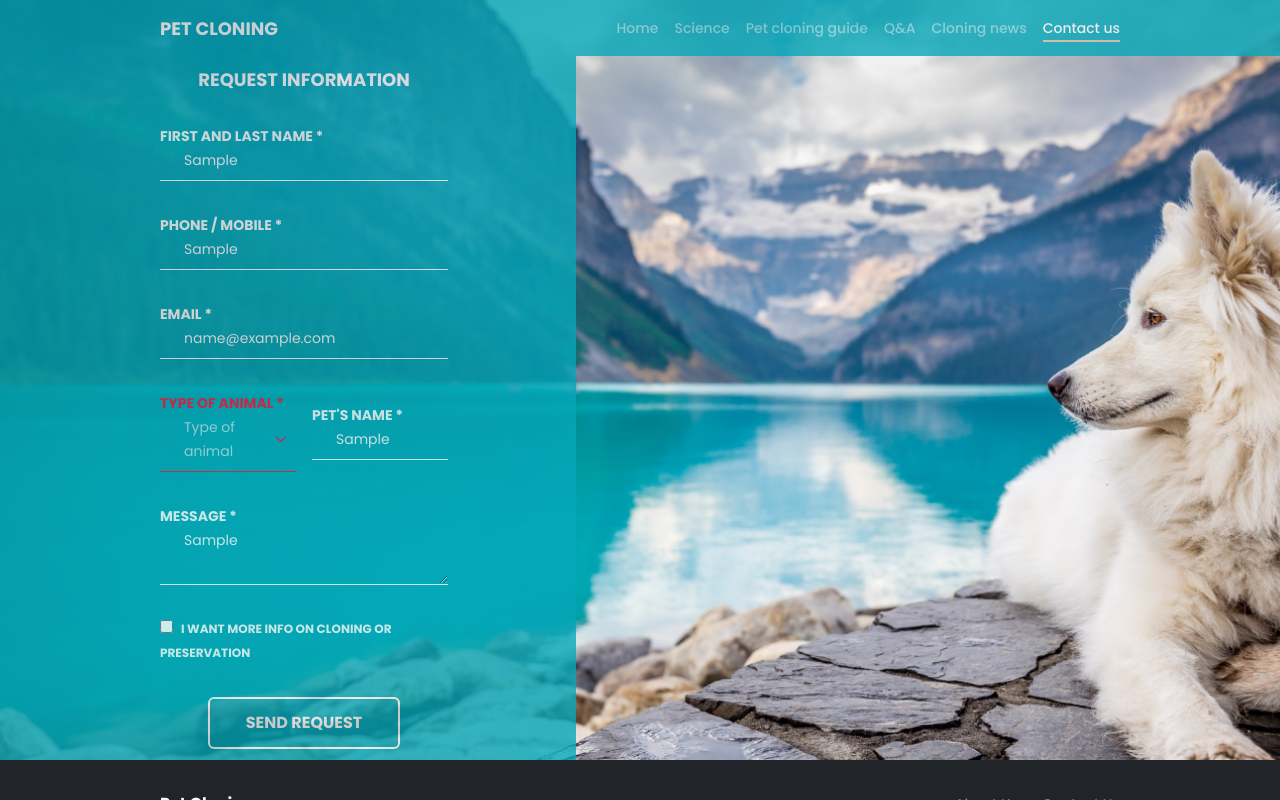
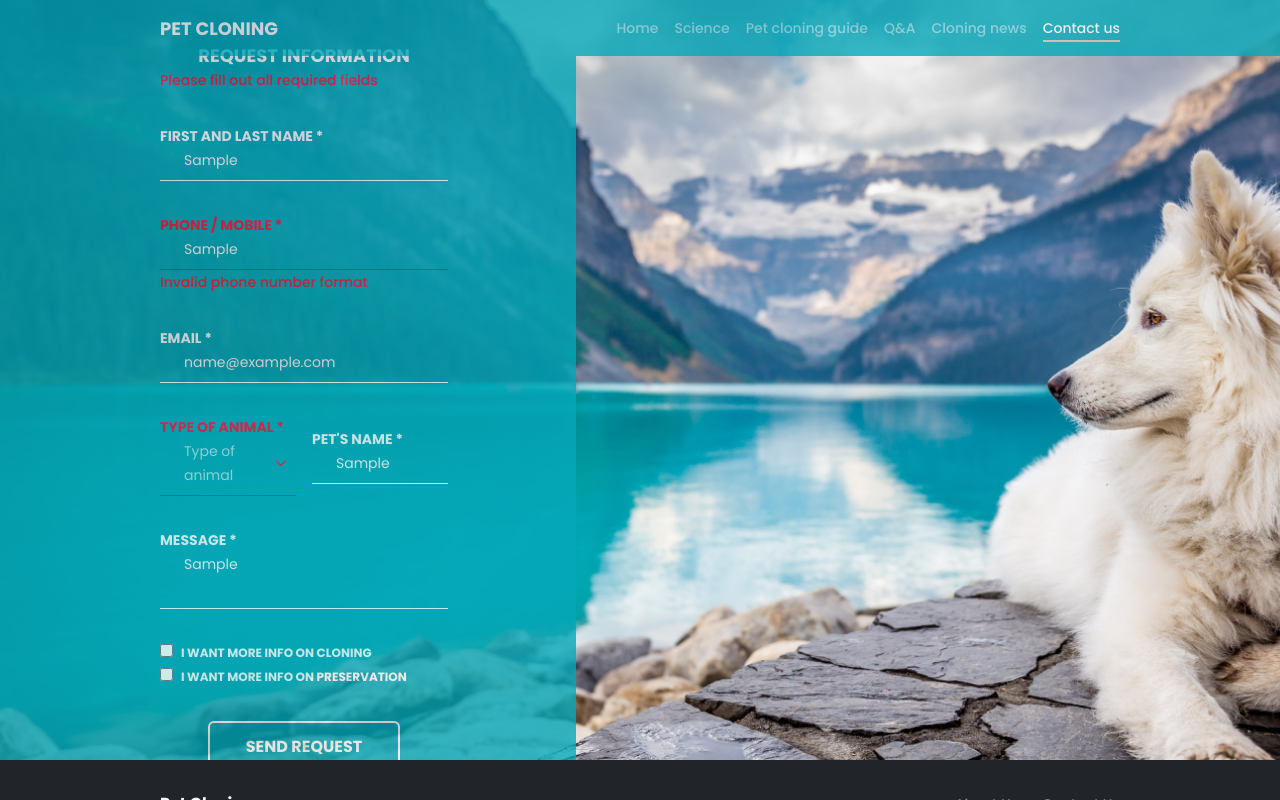
Before and after one commit to val2cak/pet-cloning, a Next.js app: page /contact-us in a window 1280 px wide. Both pictures are taken after typing "Sample", "Sample", "name@example.com", "Sample", "Sample" into the empty fields and a click on the button "SEND REQUEST". Shown: the top 800 px of the page. Built offline with nearby package versions, Linux system fonts and the light colour scheme.

Commit message:
adding validations

```diff
--- a/components/Input/Input.tsx
+++ b/components/Input/Input.tsx
@@ -8,6 +8,7 @@ interface Props {
   name: string;
   required: boolean;
   errors?: FieldError;
+  validations?: Record<string, any>;
 }
 
 const Input: FC<Props> = ({
@@ -17,6 +18,7 @@ const Input: FC<Props> = ({
   name,
   required,
   errors,
+  validations,
 }) => {
   return (
     <div className='flex flex-col items-start justify-center text-light flex-1 w-full'>
@@ -28,8 +30,12 @@ const Input: FC<Props> = ({
           errors ? 'border-red' : 'border-light'
         }`}
         placeholder={placeholder}
-        {...register(name, { required: required })}
+        {...register(name, { required: required, ...validations })}
       />
+
+      {errors && (
+        <div className='text-red text-sm font-medium'>{errors.message}</div>
+      )}
     </div>
   );
 };
--- a/components/TextArea/TextArea.tsx
+++ b/components/TextArea/TextArea.tsx
@@ -1,4 +1,4 @@
-import { FC } from 'react';
+import { FC, useState } from 'react';
 import { FieldError, UseFormRegister } from 'react-hook-form';
 
 interface Props {
@@ -8,6 +8,7 @@ interface Props {
   name: string;
   required: boolean;
   errors?: FieldError;
+  validations?: Record<string, any>;
 }
 
 const TextArea: FC<Props> = ({
@@ -17,6 +18,7 @@ const TextArea: FC<Props> = ({
   name,
   required,
   errors,
+  validations,
 }) => {
   return (
     <div className='flex flex-col items-start justify-center text-light flex-1 w-full'>
@@ -24,12 +26,15 @@ const TextArea: FC<Props> = ({
         {label} *
       </div>
       <textarea
-        className={`w-full border-b focus:outline-none box-border m-0 pl-6 pb-2 bg-transparent text-sm font-normal placeholder:text-light placeholder:opacity-70 placeholder:text-sm placeholder:font-normal ${
+        className={`resize-none w-full border-b focus:outline-none box-border m-0 pl-6 pb-2 bg-transparent text-sm font-normal placeholder:text-light placeholder:opacity-70 placeholder:text-sm placeholder:font-normal ${
           errors ? 'border-red' : 'border-light'
         }`}
         placeholder={placeholder}
-        {...register(name, { required: required })}
+        {...register(name, { required: required, ...validations })}
       />
+      {errors && (
+        <div className='text-red text-sm font-medium'>{errors.message}</div>
+      )}
     </div>
   );
 };
--- a/locales/en.ts
+++ b/locales/en.ts
@@ -4,7 +4,13 @@ export default {
     dog: 'Dog',
     cat: 'Cat',
     horse: 'Horse',
-    requiredField: 'This field is required',
+  },
+  validations: {
+    requiredFields: 'Please fill out all required fields',
+    phoneFormat: 'Invalid phone number format',
+    emailFormat: 'Invalid email format',
+    unsavedChanges:
+      'You have not saved your changes. Are you sure you want to leave the page?',
   },
   navigation: {
     home: 'Home',
@@ -385,13 +391,14 @@ journey.`,
   },
   contactUs: {
     title: 'Request information',
-    nameAndSurname: 'First and last name',
+    name: 'First and last name',
     phoneMobile: 'Phone / Mobile',
     email: 'Email',
     message: 'Message',
     petName: `Pet's name`,
     animalType: 'Type of animal',
-    moreInfo: 'I want more info on cloning or preservation',
+    cloningInfo: 'I want more info on cloning',
+    preservationInfo: 'I want more info on preservation',
     buttonText: 'Send request',
   },
   footer: {
--- a/locales/hr.ts
+++ b/locales/hr.ts
@@ -4,7 +4,13 @@ export default {
     dog: 'Pas',
     cat: 'Mačka',
     horse: 'Konj',
-    requiredField: 'Ovo polje je obavezno',
+  },
+  validations: {
+    requiredFields: 'Molimo ispunite sva obavezna polja',
+    phoneFormat: 'Nevažeći format telefonskog broja',
+    emailFormat: 'Nevažeći format e-pošte',
+    unsavedChanges:
+      'Niste spremili promjene. Sigurno želite napustiti stranicu?',
   },
   navigation: {
     home: 'Naslovna',
@@ -348,7 +354,7 @@ export default {
   },
   contactUs: {
     title: 'Obrazac za upit',
-    nameAndSurname: 'Ime i prezime',
+    name: 'Ime i prezime',
     phoneMobile: 'Telefon / Mobitel',
     email: 'E-pošta',
     message: 'Poruka',
--- a/pages/api/email.ts
+++ b/pages/api/email.ts
@@ -13,11 +13,12 @@ export default async function handler(
     try {
       const {
         email,
-        nameAndSurname,
+        name,
         phoneMobile,
         message,
         animalType,
-        moreInfo,
+        cloningInfo,
+        preservationInfo,
         petName,
       }: FormData = req.body;
 
@@ -34,7 +35,7 @@ export default async function handler(
         to: process.env.MY_EMAIL,
         subject: 'Pet cloning',
         text: `
-        Name and surname: ${nameAndSurname}
+        First and last name: ${name}
         Phone/Mobile: ${phoneMobile}
         Email: ${email}
         Type of animal: ${
@@ -42,7 +43,8 @@ export default async function handler(
         }
         What is your pet's name?: ${petName}
         Message: ${message}
-        I want more info on cloning or preservation?: ${moreInfo ? 'Yes' : 'No'}
+        I want more info on cloning: ${cloningInfo ? 'Yes' : 'No'}
+        I want more info on preservation: ${preservationInfo ? 'Yes' : 'No'}
         `,
       };
 
--- a/pages/contact-us/components/Form/Form.tsx
+++ b/pages/contact-us/components/Form/Form.tsx
@@ -9,21 +9,24 @@ import { animalTypes } from '../../../../constants/AnimalTypes';
 import { FormData, Lookup } from '../../../../types/typeDefinitions';
 import DropdownElement from '../../../../components/DropdownElement/DropdownElement';
 import Checkbox from '../../../../components/Checkbox/Checkbox';
+import { useEffect } from 'react';
 
 const Form = () => {
   const {
     title,
-    nameAndSurname,
+    name,
     phoneMobile,
     email,
     message,
     petName,
     animalType,
-    moreInfo,
+    cloningInfo,
+    preservationInfo,
     buttonText,
   } = translate.contactUs;
 
-  const { requiredField } = translate.common;
+  const { requiredFields, phoneFormat, emailFormat, unsavedChanges } =
+    translate.validations;
 
   const {
     control,
@@ -35,9 +38,25 @@ const Form = () => {
   } = useForm<FormData>({
     mode: 'onChange',
     defaultValues: {
-      moreInfo: false,
+      cloningInfo: false,
+      preservationInfo: false,
     },
   });
+
+  useEffect(() => {
+    const handleBeforeUnload = (event) => {
+      if (isDirty) {
+        event.preventDefault();
+        event.returnValue = unsavedChanges;
+      }
+    };
+
+    window.addEventListener('beforeunload', handleBeforeUnload);
+
+    return () => {
+      window.removeEventListener('beforeunload', handleBeforeUnload);
+    };
+  }, [isDirty]);
 
   async function onSubmit(data: FormData) {
     try {
@@ -48,20 +67,31 @@ const Form = () => {
     }
   }
 
+  const isRequiredFieldMissing = Object.keys(errors).some(
+    (key) => errors[key]?.type === 'required'
+  );
+
   return (
     <form
       onSubmit={handleSubmit(onSubmit)}
       className='py-16 pl-40 pr-32 h-full bg-primary w-[45%] opacity-80 text-light flex flex-col justify-center items-center gap-8'
     >
-      <div className='text-md font-bold uppercase'>{title}</div>
+      <div className='w-full'>
+        <div className='text-md font-bold uppercase flex justify-center'>
+          {title}
+        </div>
+        {isRequiredFieldMissing && (
+          <div className='text-red text-sm font-medium'>{requiredFields}</div>
+        )}
+      </div>
       <div className='flex flex-col w-full justify-center items-center gap-8'>
         <Input
-          label={nameAndSurname}
-          placeholder={nameAndSurname}
+          label={name}
+          placeholder={name}
           register={register}
-          name={'nameAndSurname'}
+          name={'name'}
           required={true}
-          errors={errors?.nameAndSurname}
+          errors={errors?.name}
         />
         <Input
           label={phoneMobile}
@@ -70,6 +100,12 @@ const Form = () => {
           name={'phoneMobile'}
           required={true}
           errors={errors?.phoneMobile}
+          validations={{
+            pattern: {
+              value: /^[\+\d\s\-()/]+$/,
+              message: phoneFormat,
+            },
+          }}
         />
         <Input
           label={email}
@@ -78,6 +114,12 @@ const Form = () => {
           name={'email'}
           required={true}
           errors={errors?.email}
+          validations={{
+            pattern: {
+              value: /^([\w-\.]+\u0040([\w-]+\.)+[\w-]{2,4})?$/,
+              message: emailFormat,
+            },
+          }}
         />
         <div className='flex items-center gap-4'>
           <div className='w-1/2'>
@@ -85,7 +127,7 @@ const Form = () => {
               name='animalType'
               control={control}
               rules={{
-                required: requiredField,
+                required: requiredFields,
               }}
               render={({ field }) => (
                 <DropdownElement
@@ -119,13 +161,27 @@ const Form = () => {
           name={'message'}
           required={true}
           errors={errors?.message}
+          validations={{
+            maxLength: {
+              value: 200,
+              message: 'Message must not exceed 200 characters',
+            },
+          }}
         />
-        <Checkbox
-          label={moreInfo}
-          register={register}
-          name='moreInfo'
-          errors={errors?.moreInfo}
-        />
+        <div className='flex flex-col w-full items-center'>
+          <Checkbox
+            label={cloningInfo}
+            register={register}
+            name='cloningInfo'
+            errors={errors?.cloningInfo}
+          />
+          <Checkbox
+            label={preservationInfo}
+            register={register}
+            name='preservationInfo'
+            errors={errors?.preservationInfo}
+          />
+        </div>
       </div>
       <Button text={buttonText} type='submit' />
     </form>
--- a/types/typeDefinitions.ts
+++ b/types/typeDefinitions.ts
@@ -4,11 +4,12 @@ export interface Lookup {
 }
 
 export interface FormData {
-  nameAndSurname: string;
+  name: string;
   phoneMobile: string;
   email: string;
   petName: string;
   animalType: number;
-  moreInfo: boolean;
+  cloningInfo: boolean;
+  preservationInfo: boolean;
   message: string;
 }
```
